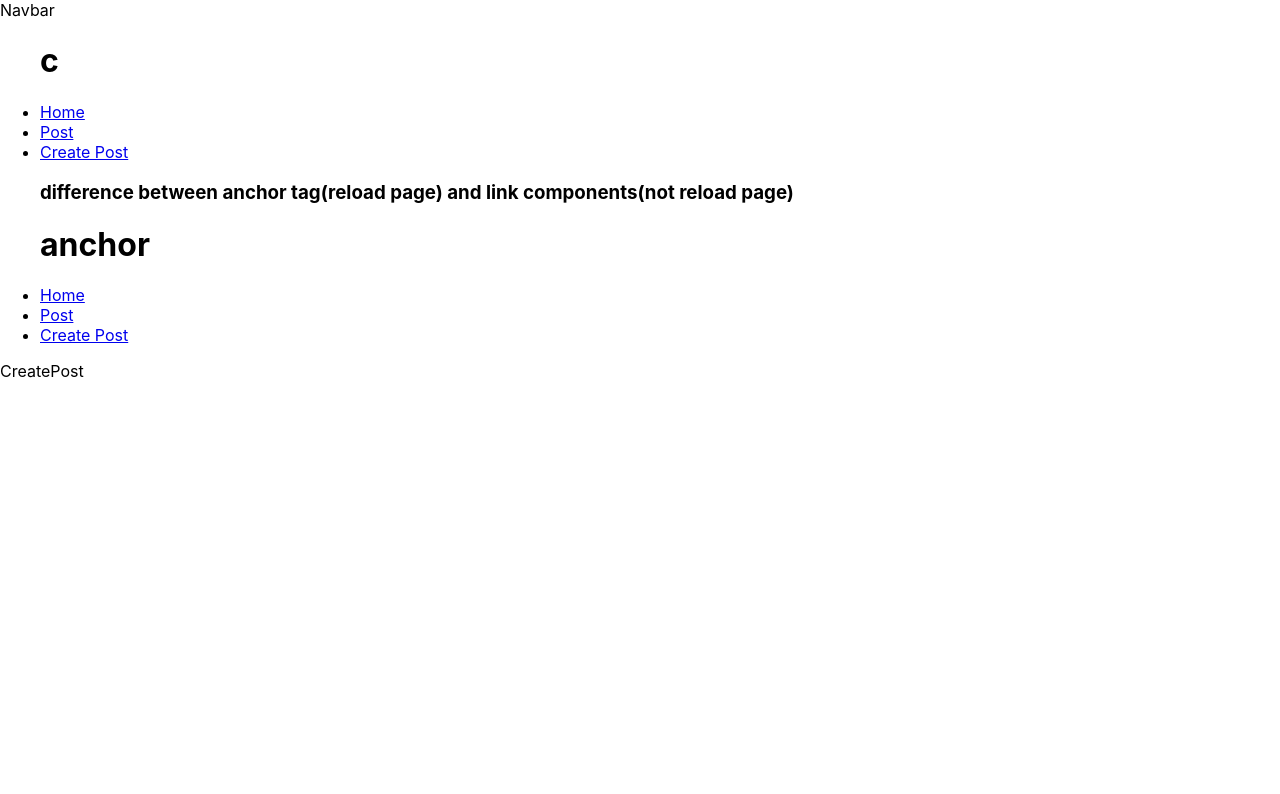
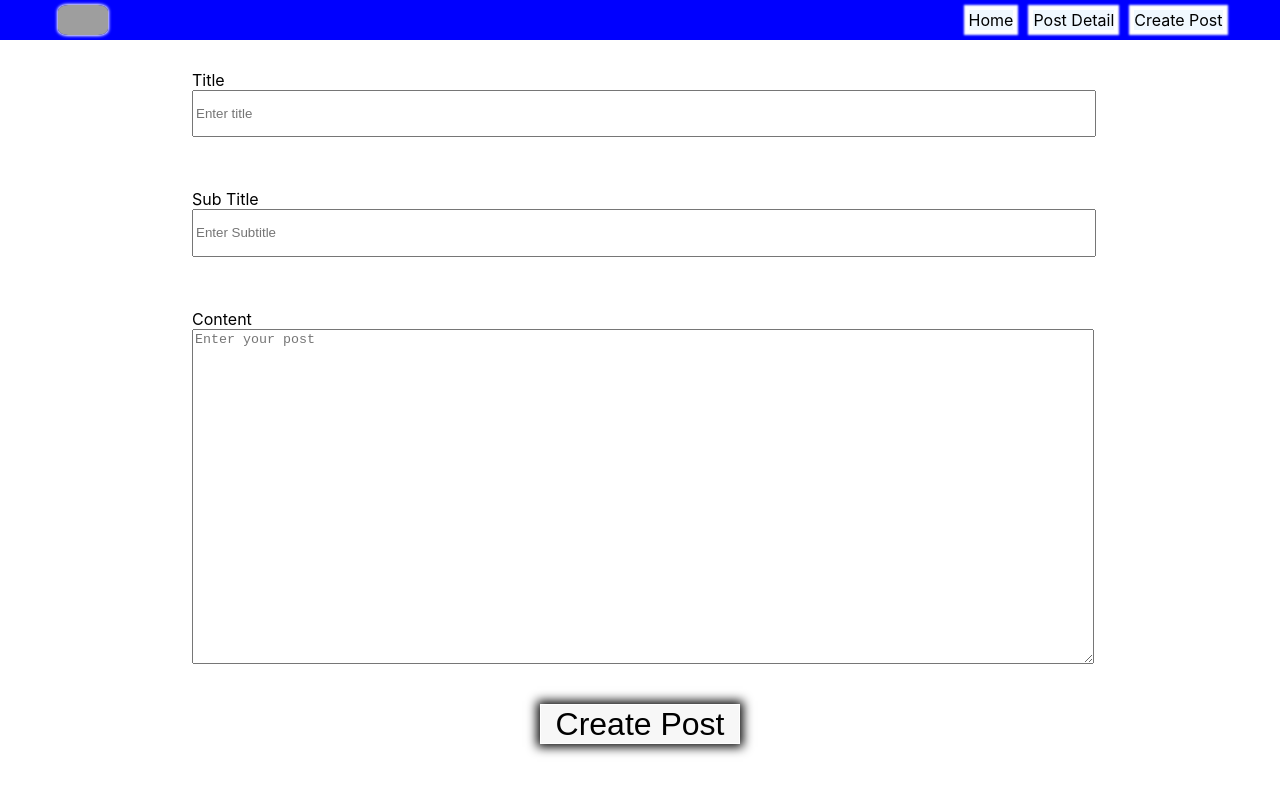
Before and after one commit to Honeshwar/Blog-using-hooks, a React app: page /createPost in a window 1280 px wide. Built offline with nearby package versions, Linux system fonts and the light colour scheme; grey boxes are pictures that could not be loaded.

Commit message:
create a post form + use use state to get data from input not from submission of from (value go to payload)

```diff
--- a/src/components/CreatePost.js
+++ b/src/components/CreatePost.js
@@ -1,7 +1,36 @@
-import React from 'react'
+import React, { useState } from 'react'
 
 export default function CreatePost() {
+//use state hooks to get data from input
+const [title,setTitle] = useState('');
+const [subTitle,setSubTitle] = useState('');
+const [content,setContent] = useState('');
+
+function handleSubmission(e){
+  e.preventDefault();
+  console.log("title",title);
+  console.log("subtitle",subTitle);
+  console.log("content",content);
+}
+
   return (
-    <div>CreatePost</div>
+    <div className='create-post-form'>
+    <form onSubmit={handleSubmission}>
+      <div className='form-field'>
+      <label>Title</label>
+        <input value={title} onChange={(e)=>{setTitle(e.target.value);}} placeholder='Enter title'/>
+      </div>
+      <div className='form-field'>
+      <label>Sub Title</label>
+        <input value={subTitle} onChange={(e)=>{setSubTitle(e.target.value);}} placeholder='Enter Subtitle'/>
+      </div>
+      <div className='form-field'>
+      <label>Content</label>
+        <textarea value={content} onChange={(e)=>{setContent(e.target.value);}}placeholder='Enter your post'></textarea>
+      </div>
+
+      <button id='create-post-button'>Create Post</button>
+    </form>
+    </div>
   )
 }
--- a/src/components/Navbar.js
+++ b/src/components/Navbar.js
@@ -1,24 +1,16 @@
 import React from 'react'
 import { Link } from 'react-router-dom'
-
 export default function Navbar() {
   return (
-    <>
-    <div>Navbar</div>
-    <ul>
-      <h1>c</h1>
-      <li><Link to='/'>Home</Link></li>
-      <li><Link to='/post/jhg'>Post</Link></li>
-      <li><Link to='/createPost'>Create Post</Link></li>
-<h3>difference between anchor tag(reload page) and link components(not reload page)</h3>
-<h1>anchor
+    <div id='navbar'>
+      <img src='https://th.bing.com/th/id/OIP.4eNuH6v50eBsLABnFsZUrgHaE7?w=252&h=180&c=7&r=0&o=5&pid=1.7'/>
+      <ul >
 
+        <li><Link className='link' to='/'>Home</Link></li>
+        <li><Link className='link' to='/post/jhg'>Post Detail</Link></li>
+        <li><Link className='link' to='/createPost'>Create Post</Link></li>
 
-</h1>
-      <li><a href='/'>Home</a></li>
-      <li><a href='/post/jhg'>Post</a></li>
-      <li><a href='/createPost'>Create Post</a></li>
-    </ul>
-   </>
-  )
+      </ul>
+    </div>
+  );
 }
--- a/src/index.css
+++ b/src/index.css
@@ -1,3 +1,6 @@
+*{
+  margin: 0;
+}
 body {
   margin: 0;
   font-family: -apple-system, BlinkMacSystemFont, 'Segoe UI', 'Roboto', 'Oxygen',
@@ -11,3 +14,103 @@ code {
   font-family: source-code-pro, Menlo, Monaco, Consolas, 'Courier New',
     monospace;
 }
+
+#navbar{
+  width: 100vw;
+  height:40px;
+  background-color: blue;
+  display: flex;
+  justify-content: space-around;
+  align-items: center;
+}
+#navbar img{
+  width: 50px;
+  height:30px;
+  border-radius:20%;
+  box-shadow: 0 0 3px 1px white;
+}
+#navbar ul{
+  width: 75%;
+  height: 100%;
+  list-style: none;
+  display: inline-flex;
+  justify-content: flex-end;
+  align-items: center;
+
+}
+#navbar ul li{
+  margin-left: 20px;
+
+}
+
+.link{
+  text-decoration: none;
+  color: rgb(0, 0, 0);
+  cursor: pointer;
+  box-shadow: 0 0 2px 5px rgb(255, 255, 255);
+  background-color: aliceblue;
+}
+
+.create-post-form{
+  width: 100vw;
+  height:90vh;
+
+  display: flex;
+  justify-content:center;
+  /* align-items: center; */
+}
+
+form{
+  width: 100vw;
+  height:93vh;
+  /* border: 2px solid; */
+  display: flex;
+  flex-direction: column;
+
+  align-items: center;
+}
+.form-field{
+  /* border: 2px solid; */
+  width: 70%;
+  height: 10%;
+  margin-top: 30px;
+  margin-bottom: 30px;
+}
+
+.form-field input{
+  width: 100%;
+  height: 70%;
+}
+
+.form-field:nth-child(3){
+  width: 70%;
+  height: 60%;
+  display: flex;
+  flex-direction: column;
+ justify-content: center;
+  align-items:  flex-start;
+}
+
+.form-field textarea{
+  width:100%;
+  height: 100%;
+}
+
+#create-post-button{
+  margin-top:10px;
+  margin-bottom: 40px;
+  width: 200px;
+  height: 40px;
+
+  border: 1px solid white;
+  font-size: 2rem;
+
+  box-shadow: 0 0 10px 3px rgb(0, 0, 0);
+  background-color: rgb(247, 247, 247);
+  color: black;
+}
+
+#create-post-button:hover{
+  background-color: rgb(0, 175, 23);
+  color: rgb(255, 255, 255);
+}
```
